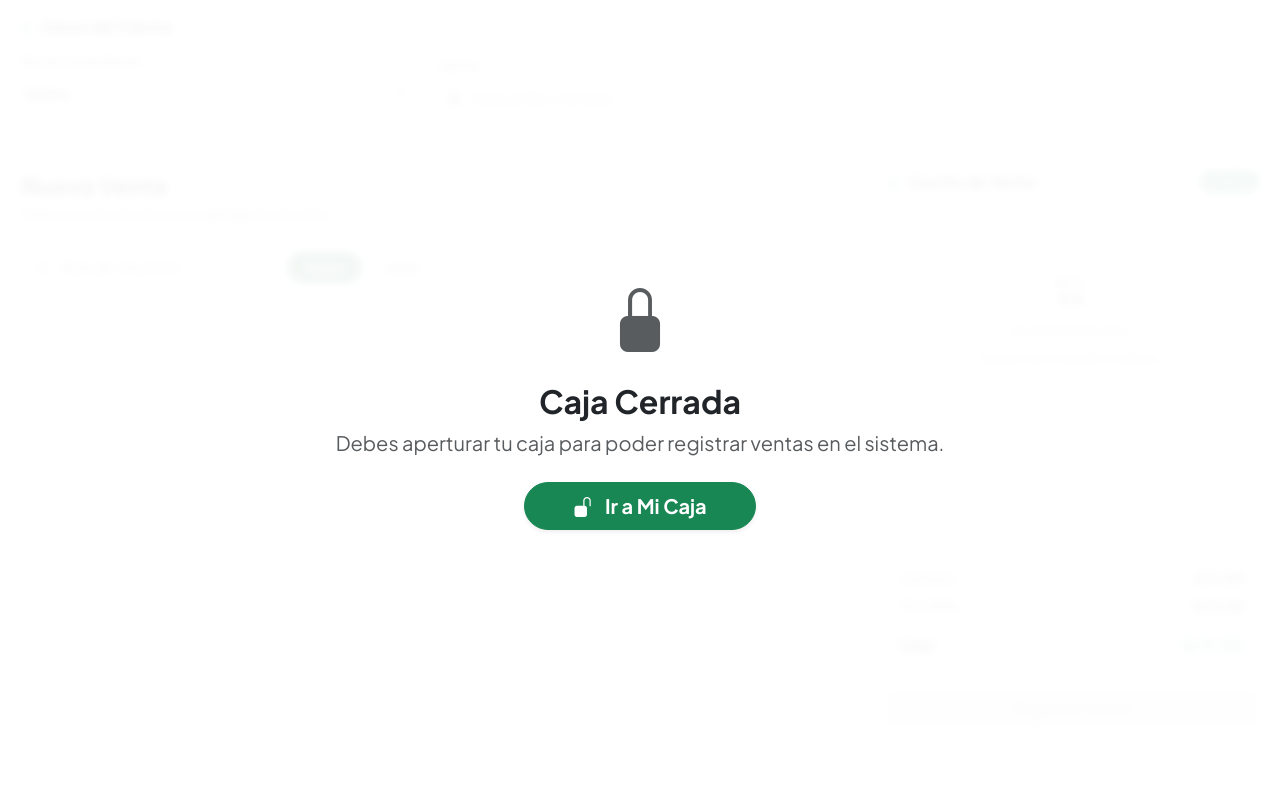
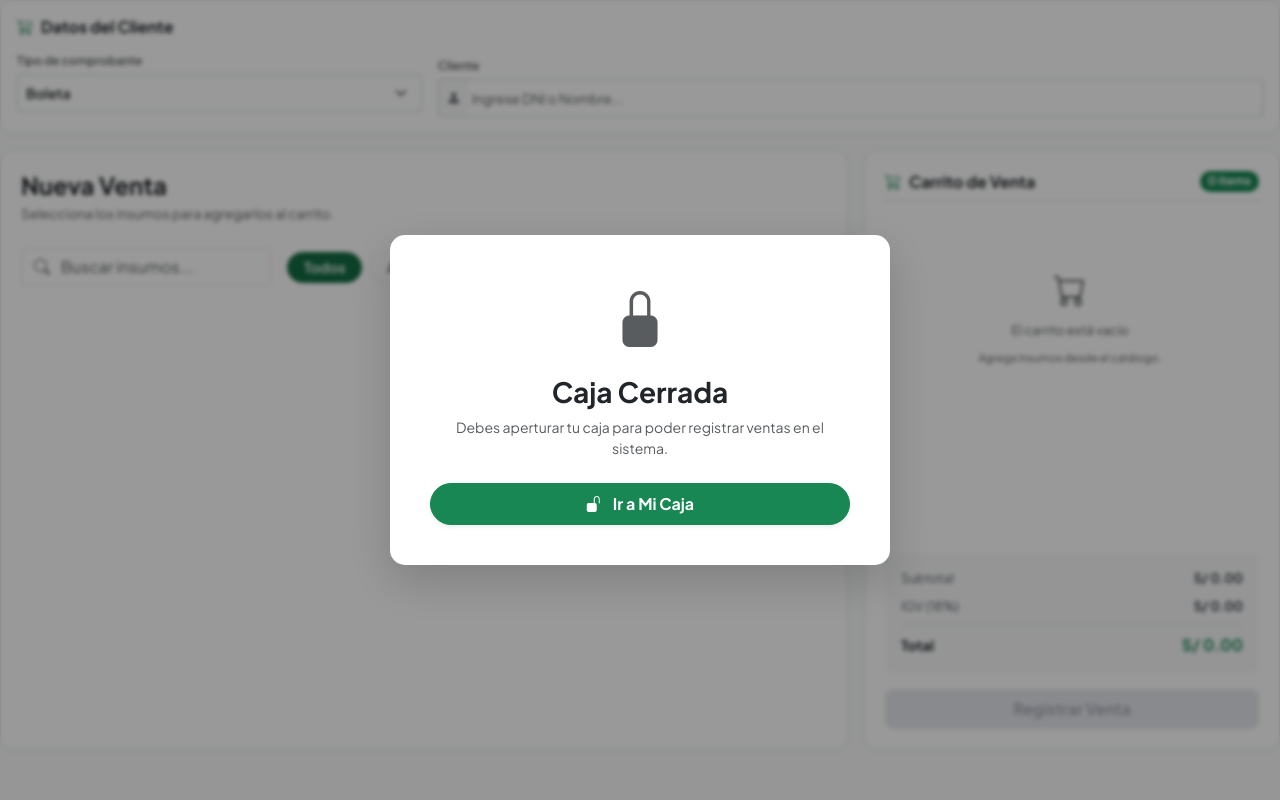
Before and after one commit to JohannCB2005/Granja-POS-, a PHP site: template views/V_nueva_venta.php in a window 1280 px wide. Run offline with PHP 8.4, Linux system fonts and the light colour scheme; the template is opened without the code that fills it, so the values that code supplies are empty; the visitor is signed in with stand-in values (Sample User, id 1); data comes from the database, SQL or seed files in the repository; some libraries are stand-ins or nearby versions.

Commit message:
Convertir overlay de Caja Cerrada en un Modal centrado en Nueva Venta

```diff
--- a/views/V_nueva_venta.php
+++ b/views/V_nueva_venta.php
@@ -145,13 +145,21 @@ $cajaAbierta = $modelCaja->obtenerCajaAbierta($_SESSION['id_usuario']);
 </style>
 
 <div class="container-fluid px-0">
-    <!-- Overlay de Caja Cerrada: Bloquea la navegación e impide ventas si la caja no está abierta -->
+    <!-- Modal Bloqueante de Caja Cerrada -->
     <?php if (!$cajaAbierta): ?>
-    <div class="position-fixed w-100 h-100 top-0 start-0 d-flex flex-column align-items-center justify-content-center" style="z-index: 9999; background: rgba(255,255,255,0.95); backdrop-filter: blur(4px);">
-        <i class="bi bi-lock-fill text-muted mb-3" style="font-size: 4rem;"></i>
-        <h2 class="fw-bold text-dark mb-2">Caja Cerrada</h2>
-        <p class="text-muted fs-5 mb-4 text-center">Debes aperturar tu caja para poder registrar ventas en el sistema.</p>
-        <a href="index.php?modulo=caja" class="btn btn-success btn-lg rounded-pill px-5 fw-bold shadow-sm"><i class="bi bi-unlock-fill me-2"></i> Ir a Mi Caja</a>
+    <div class="modal fade show" tabindex="-1" style="display: block; background: rgba(0,0,0,0.4); backdrop-filter: blur(2px);" aria-modal="true" role="dialog">
+        <div class="modal-dialog modal-dialog-centered">
+            <div class="modal-content border-0 shadow-lg text-center p-4" style="border-radius: 15px;">
+                <div class="modal-body">
+                    <i class="bi bi-lock-fill text-muted mb-3 d-block" style="font-size: 3.5rem;"></i>
+                    <h3 class="fw-bold text-dark mb-2">Caja Cerrada</h3>
+                    <p class="text-muted mb-4" style="font-size: 14px;">Debes aperturar tu caja para poder registrar ventas en el sistema.</p>
+                    <a href="index.php?modulo=caja" class="btn btn-success rounded-pill px-4 py-2 fw-bold w-100 shadow-sm">
+                        <i class="bi bi-unlock-fill me-2"></i> Ir a Mi Caja
+                    </a>
+                </div>
+            </div>
+        </div>
     </div>
     <style> body { overflow: hidden; } </style>
     <?php endif; ?>
```
